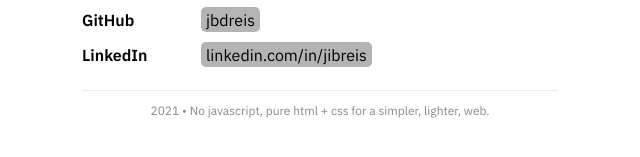
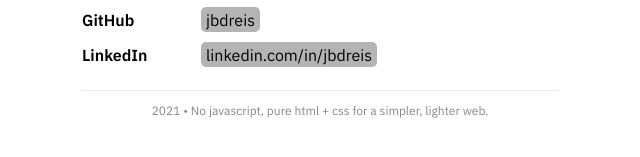
Before and after one commit to jbdreis/jbdreis.github.io, a plain HTML site: page index.html in a window 1280 px wide. Shown: the part 575-732 px from the top of the page, 320-960 px from the left. Drawn offline with Linux system fonts and the light colour scheme.

Commit message:
updated linkedin url

```diff
--- a/index.html
+++ b/index.html
@@ -59,8 +59,8 @@
                     <dt>LinkedIn</dt>
                     <dd>
                         <span>
-                            <a href="https://www.linkedin.com/in/jibreis/" target="_blank">
-                                linkedin.com/in/jibreis
+                            <a href="https://www.linkedin.com/in/jbdreis/" target="_blank">
+                                linkedin.com/in/jbdreis
                             </a>
                         </span>
                     </dd>
@@ -70,7 +70,7 @@
         </div>
 
         <div class="footer">
-            2021 • No javascript, pure html + css for a simpler, lighter, web.
+            2021 • No javascript, pure html + css for a simpler, lighter web.
         </div>
     </div>
 
```
